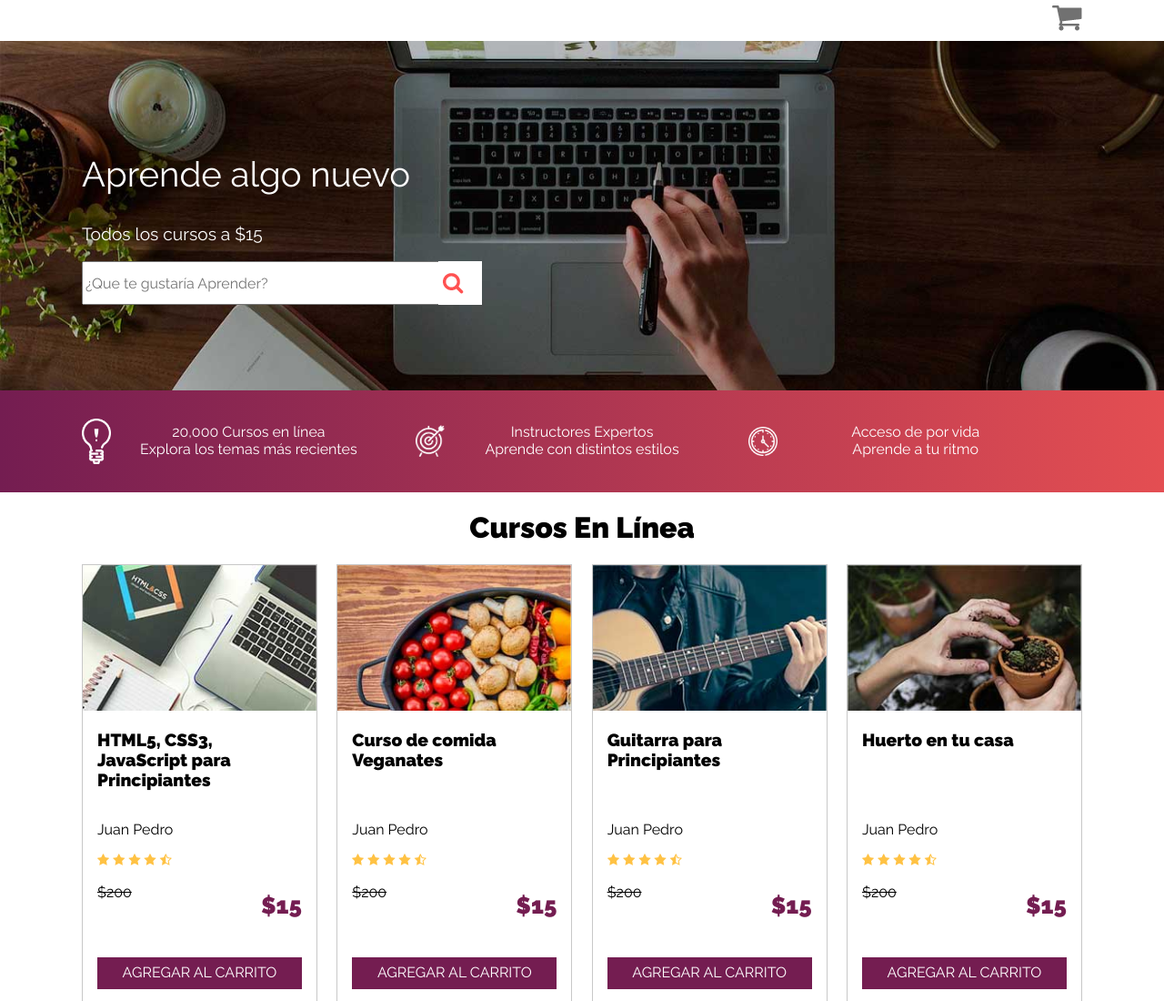
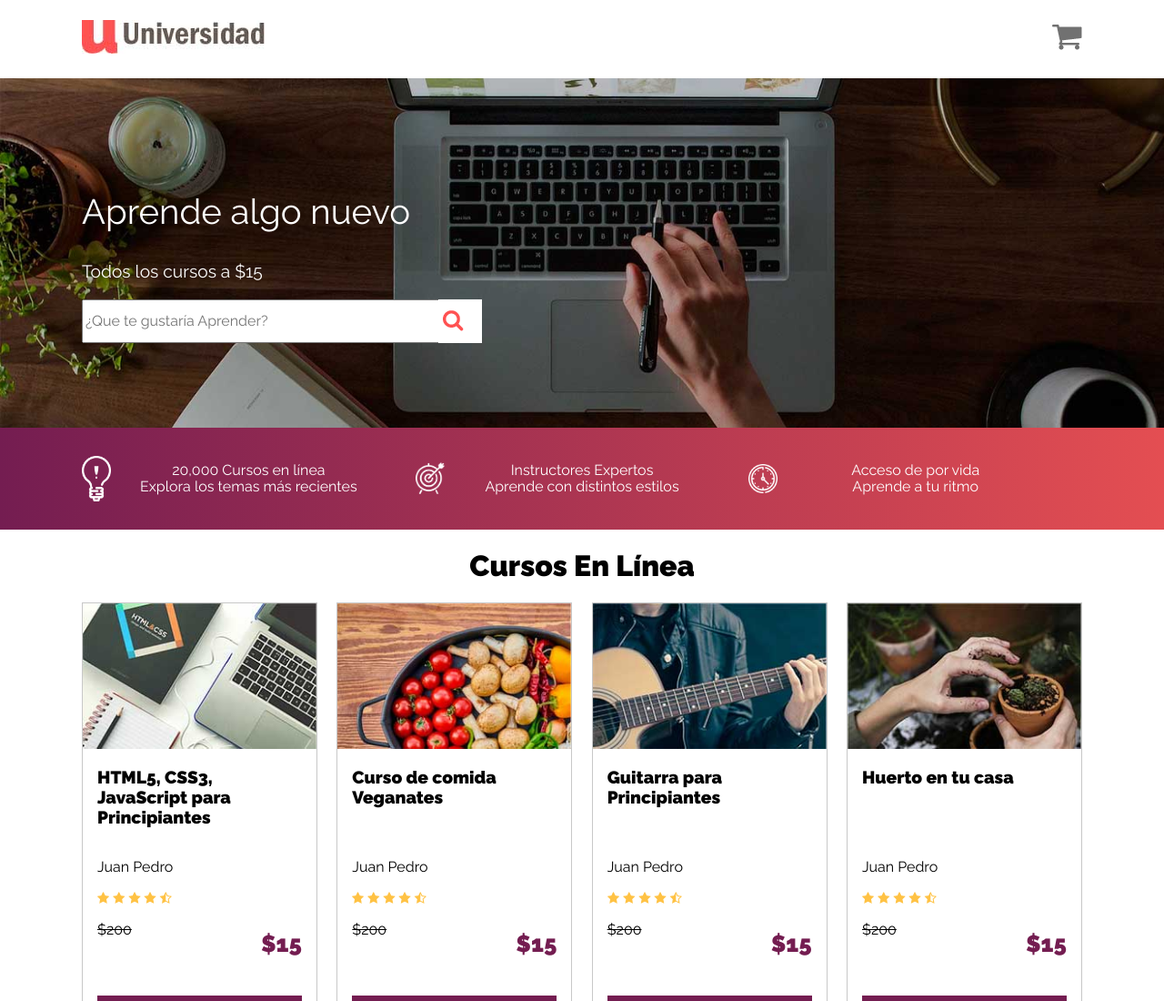
Before and after one commit to jorgec88574/university, a plain HTML site: page index.html in a window 1280 px wide. Shown: the top 1100 px of the page at 91% size. Drawn offline with nearby package versions, Linux system fonts and the light colour scheme.

Commit message:
Se areglo la imagen

```diff
--- a/index.html
+++ b/index.html
@@ -14,7 +14,8 @@
 
 <body>
     <header id="header" class="header contenedor">
-        <div class="logo" <img src="img/logo.jpg" id="logo">
+        <div class="logo">
+            <img src="img/logo.jpg" id="logo">
         </div>
         <div class="carrito-compras">
             <img src="img/cart.png" class="img-carrito">
```
